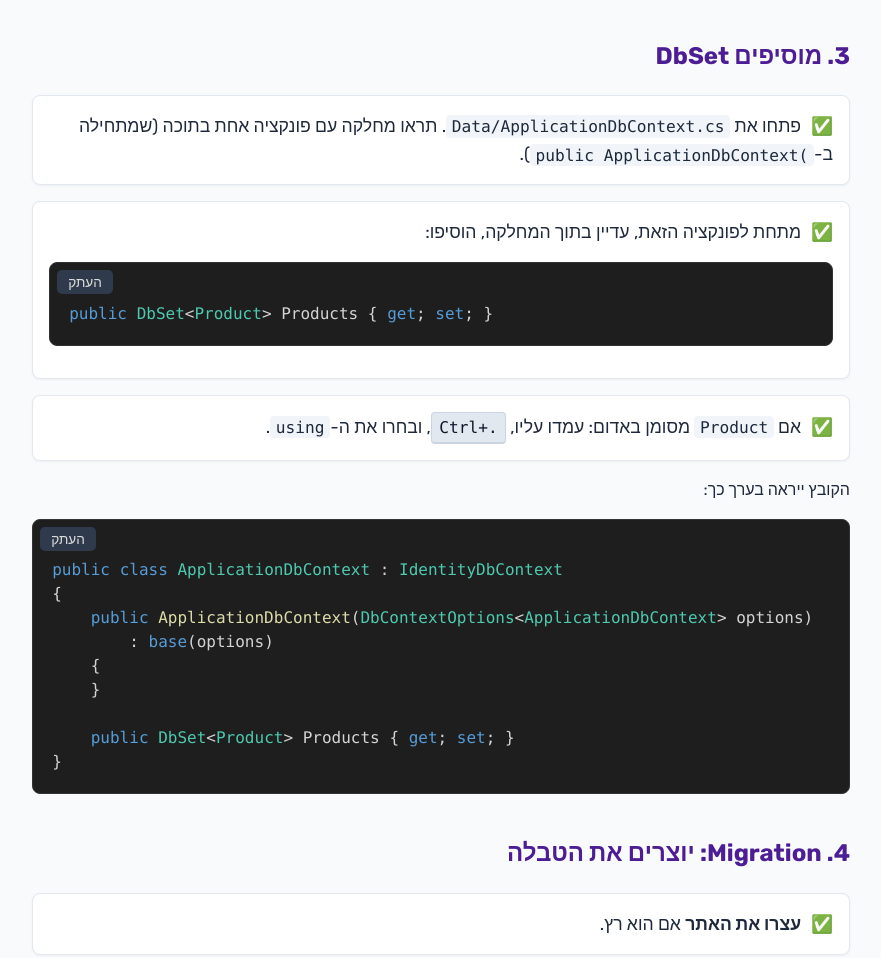
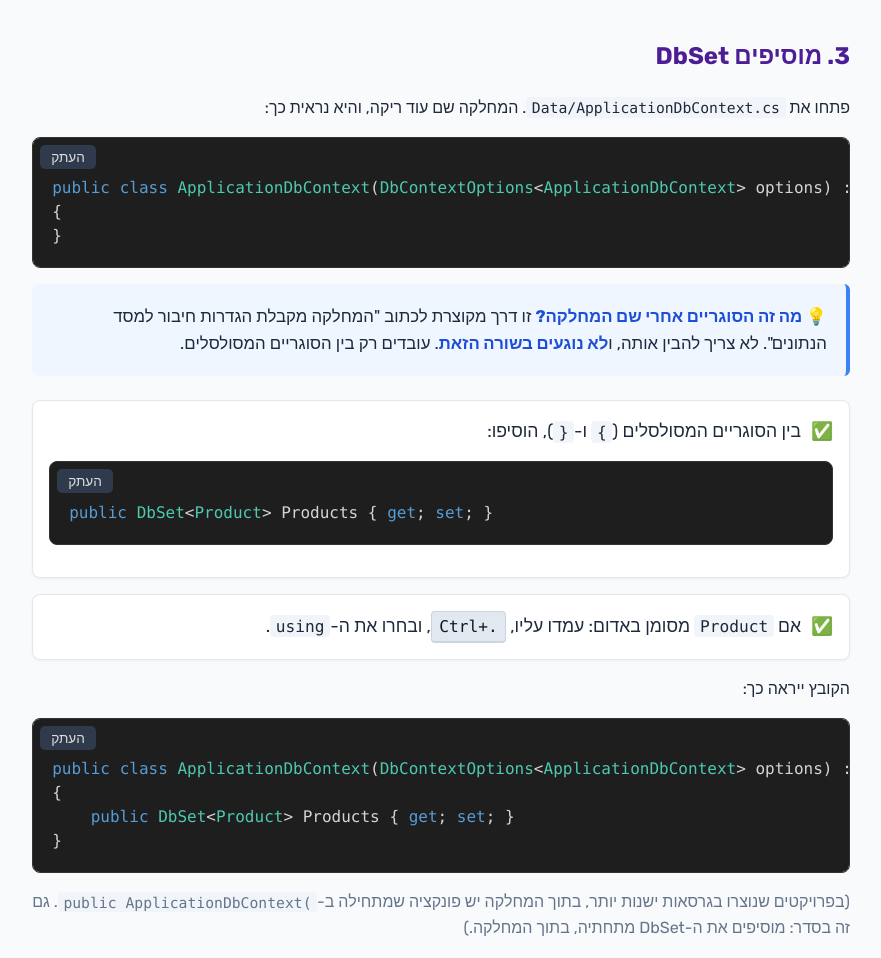
Before and after one commit to gilyerm/aspnet-guides, a plain HTML site: page guides/13-database.html in a window 1280 px wide. Shown: the part 1711-2669 px from the top of the page, without its empty margins (199-1080 px from the left). Drawn offline with Linux system fonts and the light colour scheme.

Commit message:
Match ApplicationDbContext examples to the .NET 10 template (primary constructor)
Co-Authored-By: Claude Opus 5.5 <noreply@anthropic.com>
Claude-Session: https://claude.ai/code/session_01Wy97zCyWtNmq12MYWpZniR

```diff
--- a/guides/13-database.html
+++ b/guides/13-database.html
@@ -49,23 +49,25 @@
 
     <!-- ===================== 3 ===================== -->
     <h2>3. מוסיפים DbSet</h2>
+    <p>פתחו את <code class="inline">Data/ApplicationDbContext.cs</code>. המחלקה שם עוד ריקה, והיא נראית כך:</p>
+<pre class="code-block">public class ApplicationDbContext(DbContextOptions&lt;ApplicationDbContext&gt; options) : IdentityDbContext(options)
+{
+}</pre>
+    <div class="explanation">
+        <strong>💡 מה זה הסוגריים אחרי שם המחלקה?</strong> זו דרך מקוצרת לכתוב "המחלקה מקבלת הגדרות חיבור למסד הנתונים". לא צריך להבין אותה, ו<strong>לא נוגעים בשורה הזאת</strong>. עובדים רק בין הסוגריים המסולסלים.
+    </div>
     <ul class="step-list">
-        <li>פתחו את <code class="inline">Data/ApplicationDbContext.cs</code>. תראו מחלקה עם פונקציה אחת בתוכה (שמתחילה ב-<code class="inline">public ApplicationDbContext(</code>).</li>
-        <li>מתחת לפונקציה הזאת, עדיין בתוך המחלקה, הוסיפו:
+        <li>בין הסוגריים המסולסלים (<code class="inline">{</code> ו-<code class="inline">}</code>), הוסיפו:
 <pre class="code-block">public DbSet&lt;Product&gt; Products { get; set; }</pre>
         </li>
         <li>אם <code class="inline">Product</code> מסומן באדום: עמדו עליו, <span class="keyboard">Ctrl+.</span>, ובחרו את ה-<code class="inline">using</code>.</li>
     </ul>
-    <p>הקובץ ייראה בערך כך:</p>
-<pre class="code-block">public class ApplicationDbContext : IdentityDbContext
+    <p>הקובץ ייראה כך:</p>
+<pre class="code-block">public class ApplicationDbContext(DbContextOptions&lt;ApplicationDbContext&gt; options) : IdentityDbContext(options)
 {
-    public ApplicationDbContext(DbContextOptions&lt;ApplicationDbContext&gt; options)
-        : base(options)
-    {
-    }
-
     public DbSet&lt;Product&gt; Products { get; set; }
 }</pre>
+    <p style="color:var(--muted)">(בפרויקטים שנוצרו בגרסאות ישנות יותר, בתוך המחלקה יש פונקציה שמתחילה ב-<code class="inline">public ApplicationDbContext(</code>. גם זה בסדר: מוסיפים את ה-DbSet מתחתיה, בתוך המחלקה.)</p>
 
     <!-- ===================== 4 ===================== -->
     <h2>4. Migration: יוצרים את הטבלה</h2>
```
Also changed, not shown: guides/adv-c-identity.html (+3 -2 lines).
